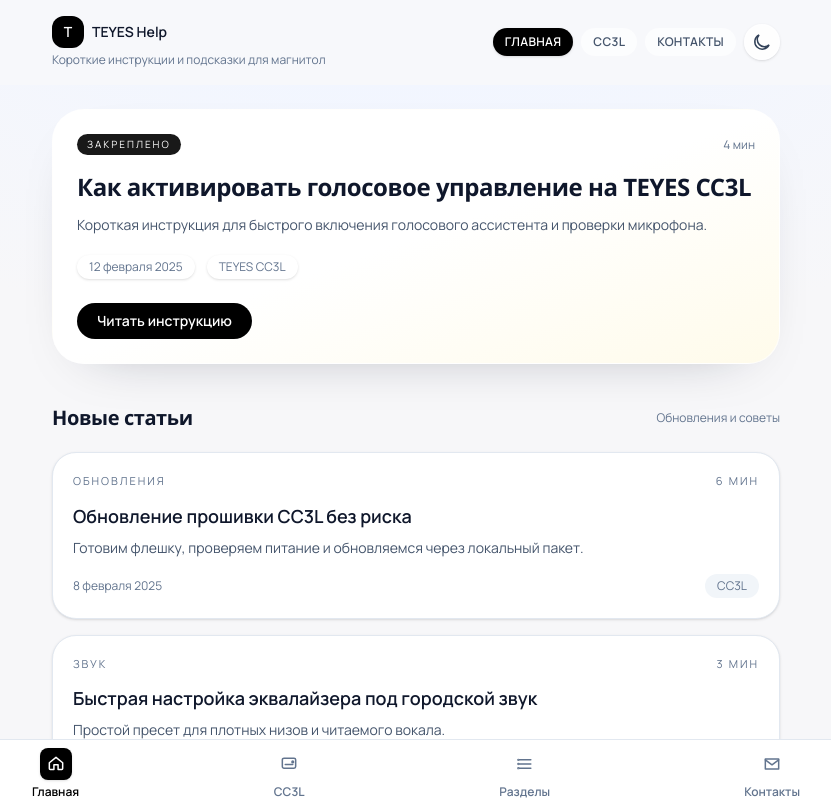
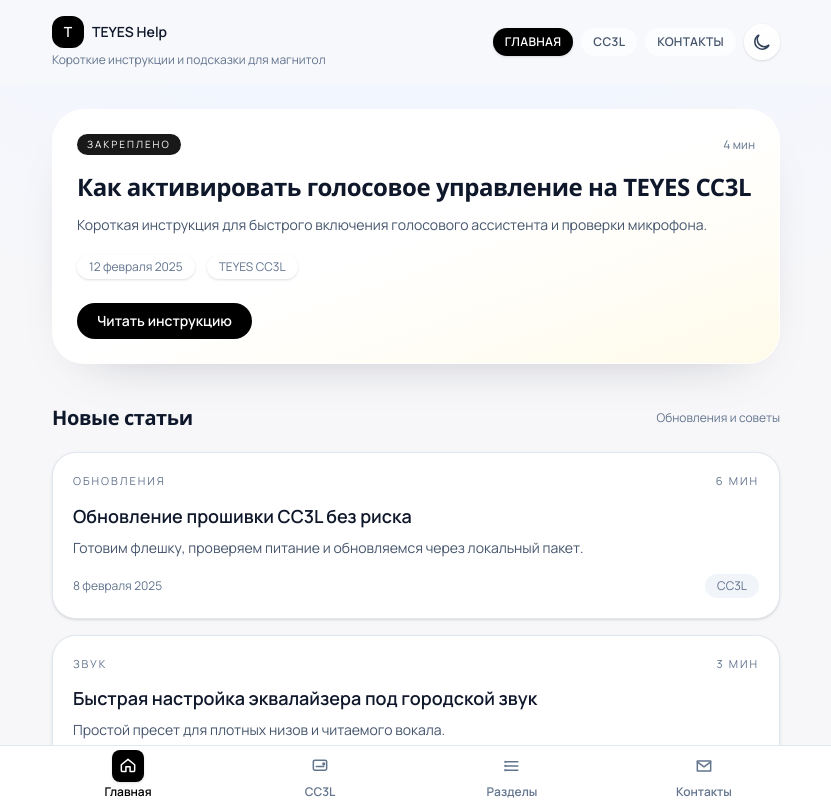
Before and after one commit to mvpcodego/ozonhelp, a React (Vite) app: page / in a window 1280 px wide. Shown: the top 800 px of the page, without its empty margins (224-1055 px from the left). Built offline with nearby package versions, Linux system fonts and the light colour scheme; a web font is replaced by a local one.

Commit message:
bottom menu fix

```diff
--- a/src/layouts/RootLayout.jsx
+++ b/src/layouts/RootLayout.jsx
@@ -12,7 +12,7 @@
   }`;
 
 const bottomLinkClass = (isActive) =>
-  `flex flex-col items-center gap-1 text-xs font-semibold transition ${
+  `flex flex-1 flex-col items-center gap-0.5 text-xs font-semibold transition ${
     isActive ? "text-black dark:text-white" : "text-slate-500 dark:text-slate-400"
   }`;
 
@@ -129,7 +129,7 @@
         <Outlet />
       </main>
 
-      <nav className="fixed bottom-0 left-0 right-0 z-30 border-t border-slate-200 bg-white px-6 pb-[env(safe-area-inset-bottom)] pt-2 backdrop-blur dark:border-slate-800/80 dark:bg-slate-950/80">
+      <nav className="fixed bottom-0 left-0 right-0 z-30 border-t border-slate-200 bg-white px-6 pb-[env(safe-area-inset-bottom)] pt-1 backdrop-blur dark:border-slate-800/80 dark:bg-slate-950/80">
         <div className="mx-auto flex max-w-3xl items-end justify-between">
           <NavLink to="/" className={bottomLinkClass(activeBottomKey === "home")} end>
             <span
```
